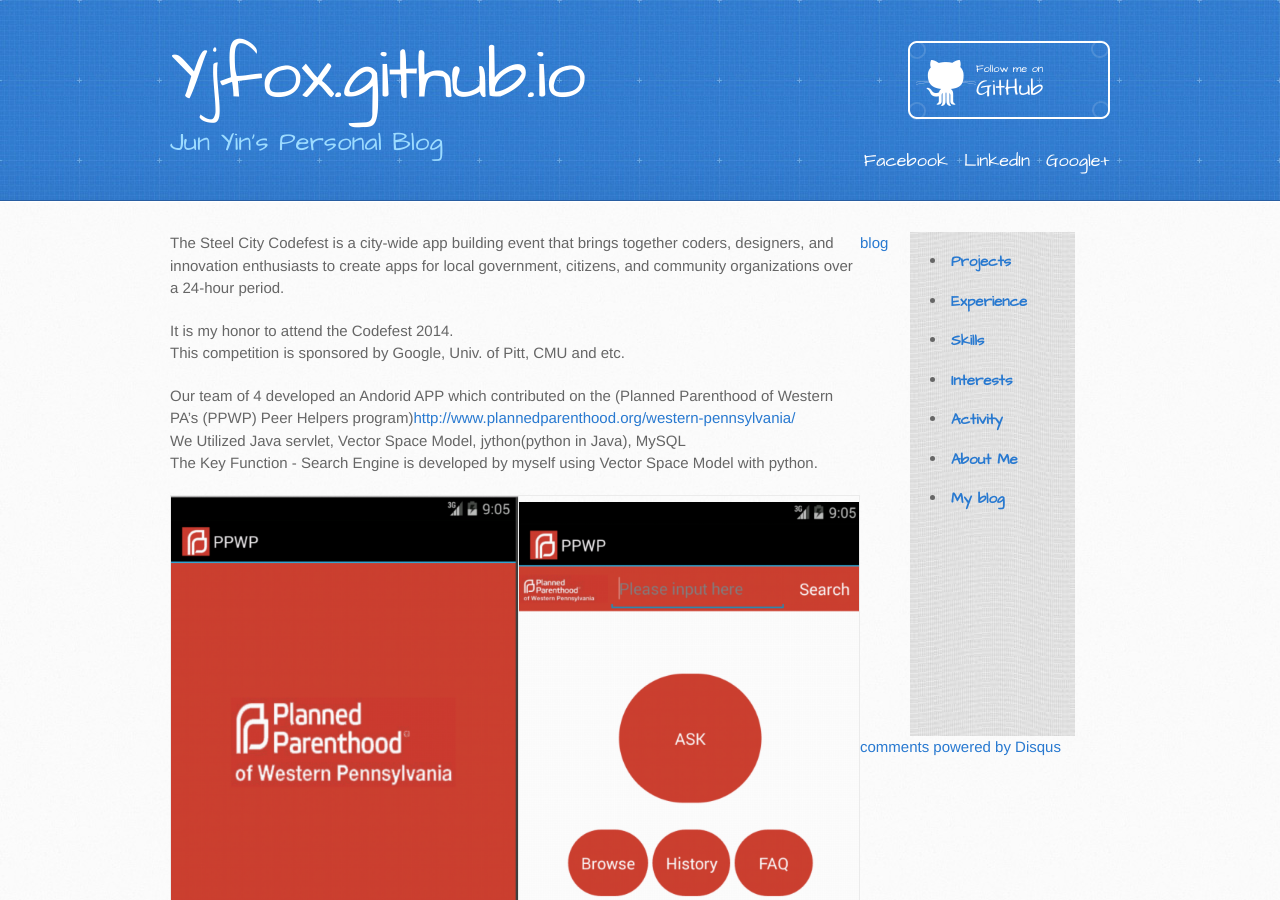
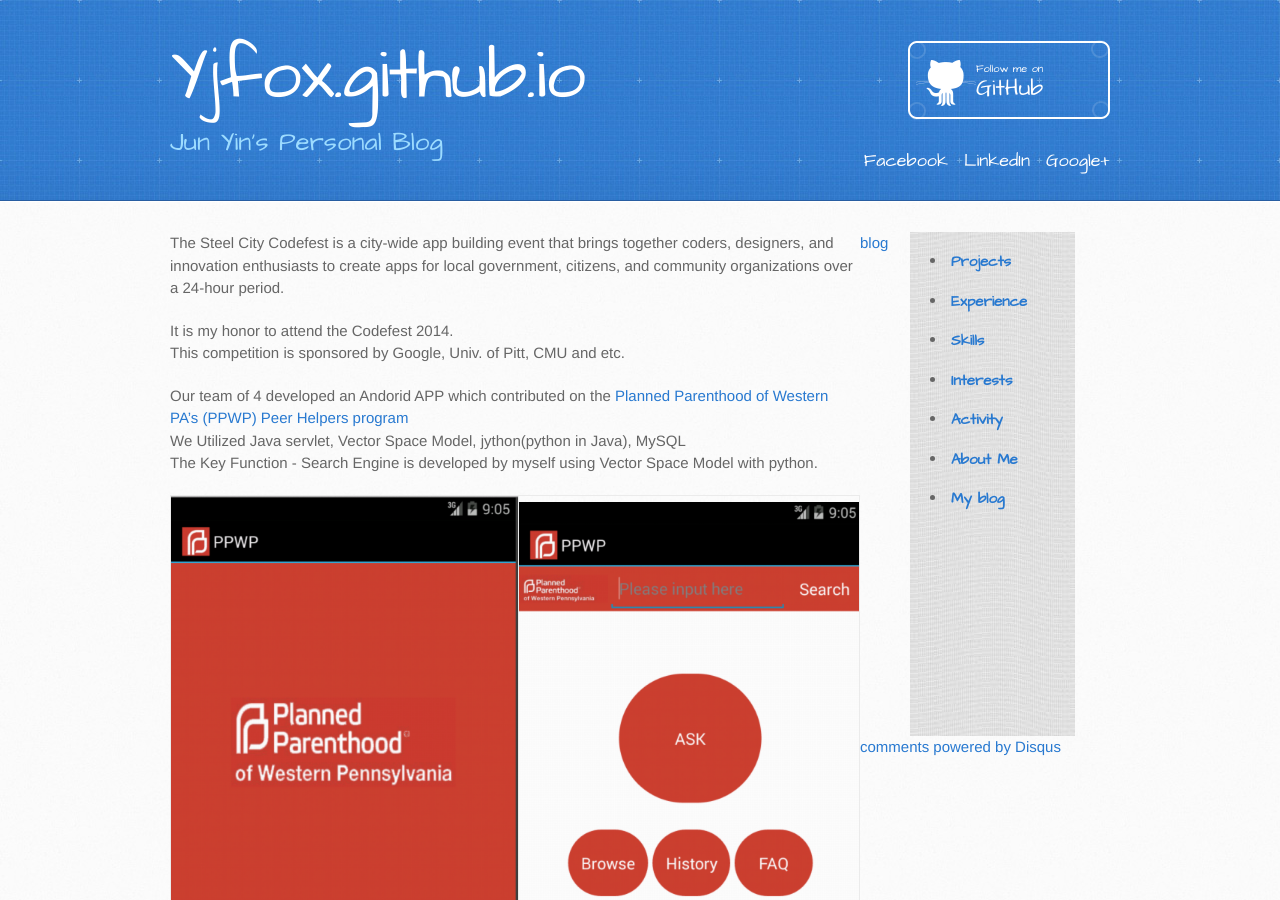
Before and after one commit to yjfox/yjfox.github.io, a Jekyll site: the page built from _posts/2014-02-24-codefest.md, in a window 1280 px wide and 900 px high. Built offline with Jekyll 4.4.1, drawn with Linux system fonts in a browser that asks for light colours; Markdown is read by kramdown in place of the engine named in the settings; comment, search, counter and statistics services are not loaded.

Commit message:
codefest

```diff
--- a/_posts/2014-02-24-codefest.md
+++ b/_posts/2014-02-24-codefest.md
@@ -11,7 +11,7 @@
 It is my honor to attend the Codefest 2014.
 This competition is sponsored by Google, Univ. of Pitt, CMU and etc.
 
-Our team of 4 developed an Andorid APP which contributed on the (Planned Parenthood of Western PA's (PPWP) Peer Helpers program)<http://www.plannedparenthood.org/western-pennsylvania/>
+Our team of 4 developed an Andorid APP which contributed on the [Planned Parenthood of Western PA's (PPWP) Peer Helpers program](http://www.plannedparenthood.org/western-pennsylvania/)
 We Utilized Java servlet, Vector Space Model, jython(python in Java), MySQL
 The Key Function - Search Engine is developed by myself using Vector Space Model with python.
 
```
